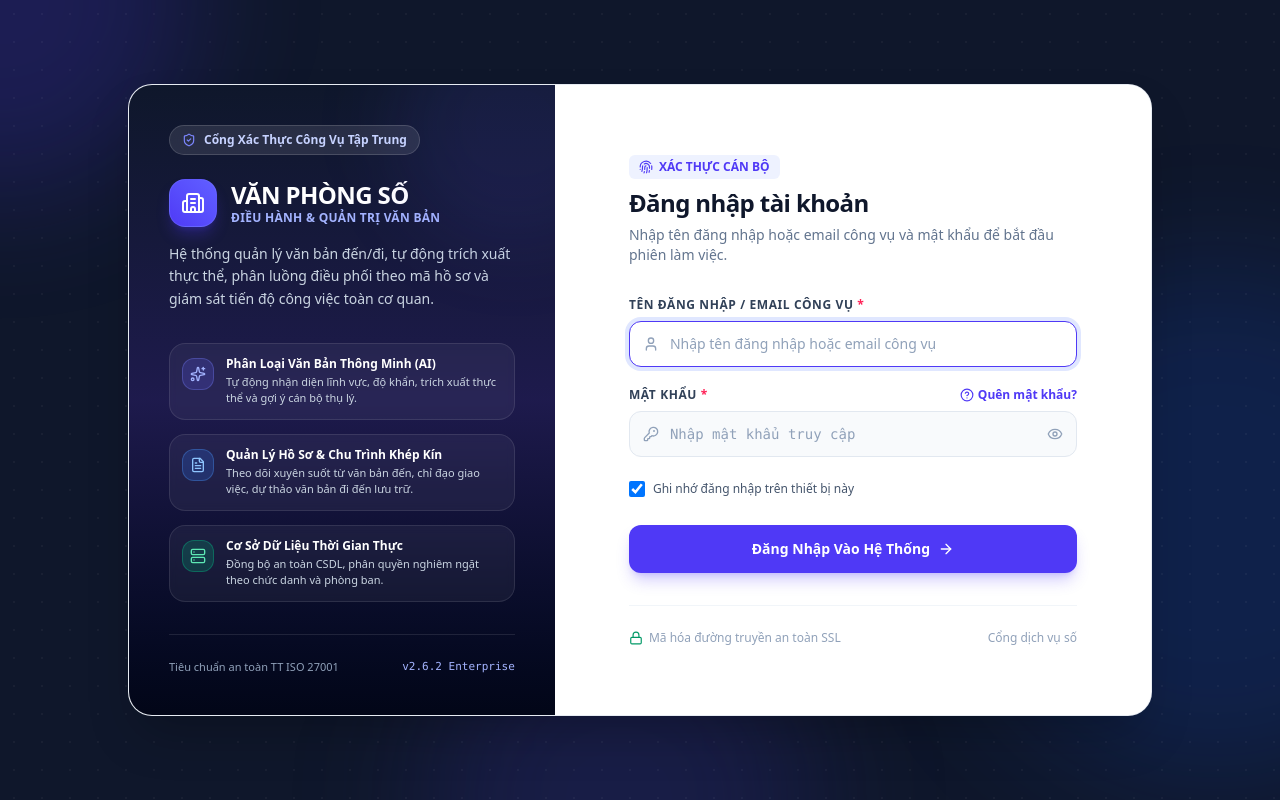
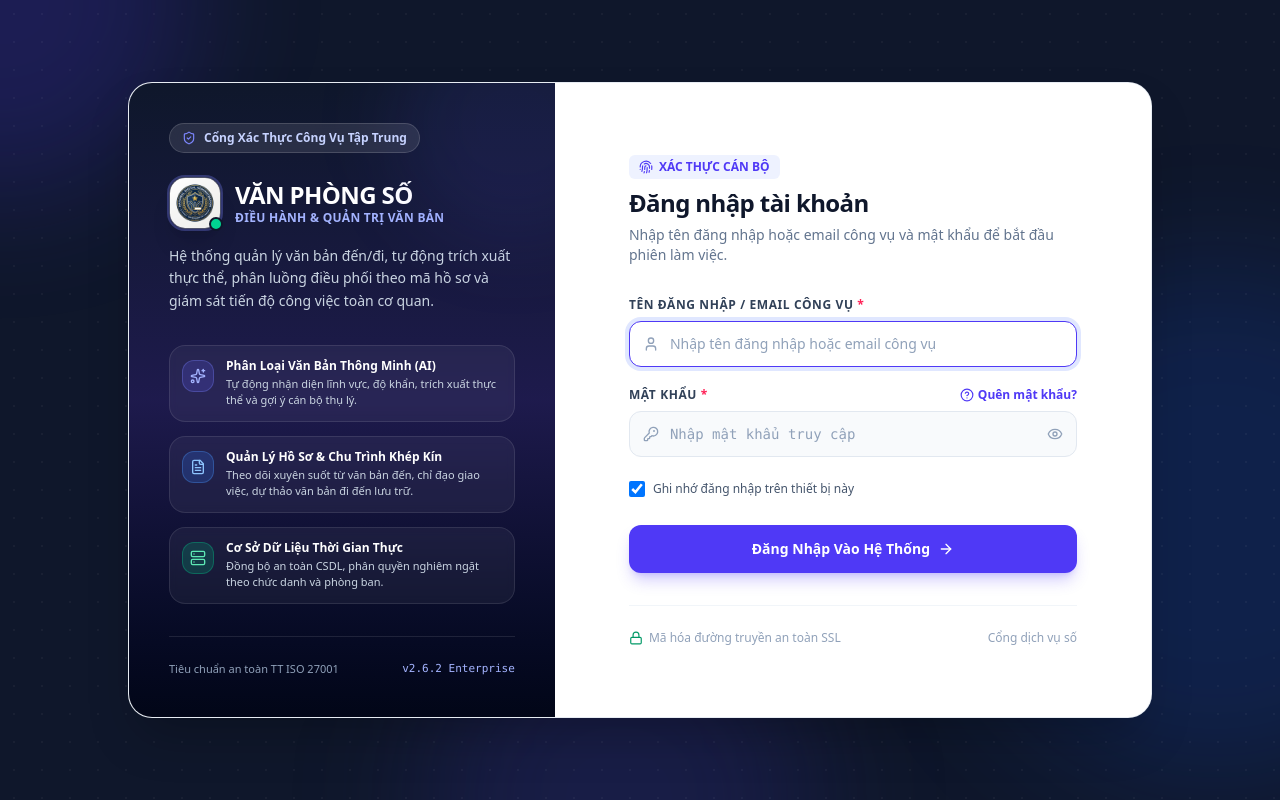
Before and after one commit to Giangvp689/Office_final, a React (Vite) app: page / in a window 1280 px wide. Built offline with nearby package versions, Linux system fonts and the light colour scheme; no server answers; the database is empty.

Commit message:
feat: add brand logo to sidebar, login, and favicon
Integrate the official "Văn Phòng Số" logo across the application interface for improved branding and user recognition.

```diff
--- a/index.html
+++ b/index.html
@@ -10,6 +10,8 @@
     <link rel="preconnect" href="https://fonts.googleapis.com">
     <link rel="preconnect" href="https://fonts.gstatic.com" crossorigin>
     <link href="https://fonts.googleapis.com/css2?family=Plus+Jakarta+Sans:wght@400;500;600;700;800&family=JetBrains+Mono:wght@400;500&display=swap" rel="stylesheet">
+    <link rel="icon" type="image/jpeg" href="/src/assets/images/gov_office_logo_1791271698168.jpg" />
+    <link rel="apple-touch-icon" href="/src/assets/images/gov_office_logo_1791271698168.jpg" />
   </head>
   <body class="h-full font-sans antialiased text-slate-800 selection:bg-indigo-500 selection:text-white">
     <div id="root" class="h-full"></div>
--- a/src/components/Sidebar.tsx
+++ b/src/components/Sidebar.tsx
@@ -95,14 +95,20 @@ export const Sidebar: React.FC<SidebarProps> = ({
       {/* Brand Header */}
       <div className="p-4 flex items-center justify-between border-b border-slate-100">
         <div className="flex items-center gap-3">
-          <div className="w-9 h-9 bg-indigo-600 rounded-xl flex items-center justify-center text-white font-black text-lg shadow-sm shadow-indigo-200">
-            V
+          <div className="relative shrink-0">
+            <img
+              src="/src/assets/images/gov_office_logo_1791271698168.jpg"
+              alt="Logo Văn Phòng Số"
+              className="w-10 h-10 rounded-xl object-cover shadow-sm border border-slate-200"
+              referrerPolicy="no-referrer"
+            />
+            <span className="absolute -bottom-0.5 -right-0.5 w-3 h-3 bg-emerald-500 border-2 border-white rounded-full"></span>
           </div>
           <div className="flex flex-col min-w-0">
-            <span className="text-sm font-bold text-slate-800 leading-tight tracking-tight truncate">
+            <span className="text-sm font-black text-slate-800 leading-tight tracking-tight truncate">
               VĂN PHÒNG SỐ
             </span>
-            <span className="text-[10px] text-slate-400 font-semibold tracking-wider uppercase truncate">
+            <span className="text-[10px] text-slate-400 font-bold tracking-wider uppercase truncate">
               Hồ Sơ & Điều Hành
             </span>
           </div>
--- a/src/views/LoginView.tsx
+++ b/src/views/LoginView.tsx
@@ -98,14 +98,20 @@ export const LoginView: React.FC<LoginViewProps> = ({ onLoginSuccess }) => {
 
             {/* Brand Logo & Name */}
             <div className="flex items-center gap-3.5 mb-3">
-              <div className="w-12 h-12 rounded-2xl bg-gradient-to-tr from-indigo-600 to-indigo-500 flex items-center justify-center text-white font-black text-xl shadow-lg shadow-indigo-600/30 border border-indigo-400/30 shrink-0">
-                <Building2 className="w-6 h-6 text-white" />
+              <div className="relative shrink-0">
+                <img
+                  src="/src/assets/images/gov_office_logo_1791271698168.jpg"
+                  alt="Logo Văn Phòng Số"
+                  className="w-13 h-13 rounded-2xl object-cover shadow-xl border border-white/25 ring-2 ring-indigo-400/30"
+                  referrerPolicy="no-referrer"
+                />
+                <span className="absolute -bottom-0.5 -right-0.5 w-3.5 h-3.5 bg-emerald-400 border-2 border-slate-900 rounded-full"></span>
               </div>
               <div>
                 <h1 className="text-xl sm:text-2xl font-black text-white tracking-tight leading-tight">
                   VĂN PHÒNG SỐ
                 </h1>
-                <p className="text-xs text-indigo-300 font-semibold tracking-wide uppercase">
+                <p className="text-xs text-indigo-300 font-bold tracking-wide uppercase">
                   Điều Hành & Quản Trị Văn Bản
                 </p>
               </div>
```
Also changed, not shown: src/assets/images/gov_office_logo_1791271698168.jpg (added).
